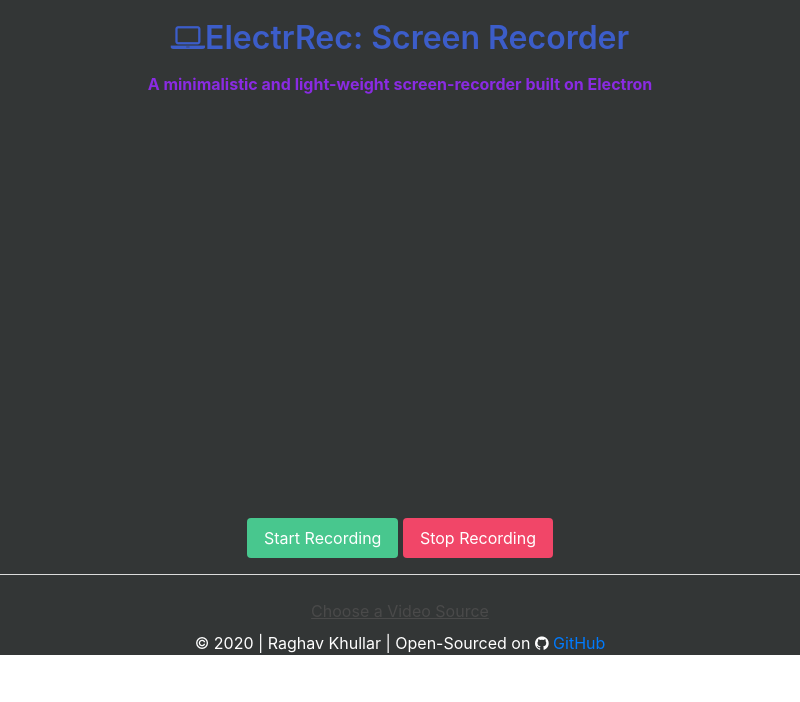
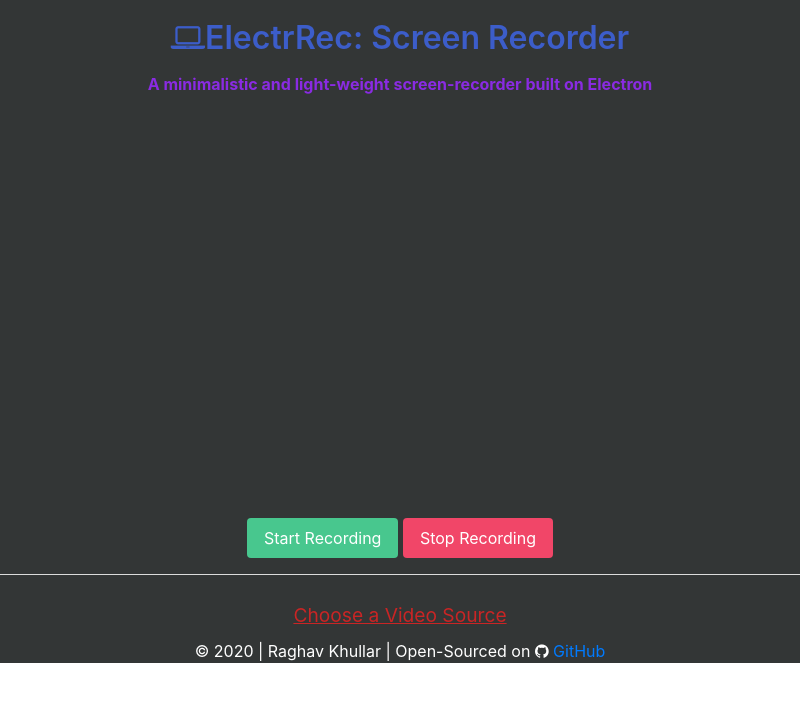
Before and after one commit to RaghavK16/ElectrRec, an Electron app: page src/index.html in a window 800 px wide. Drawn offline with nearby package versions, Linux system fonts and the light colour scheme.

Commit message:
Update index.css

```diff
--- a/src/index.css
+++ b/src/index.css
@@ -13,6 +13,11 @@
   font-weight: bold;
 }
 
+#videoSelectBtn{
+  font-size: larger;
+  color: rgb(201, 37, 37);
+}
+
 video {
   width: 100%;
   height: auto;
```
